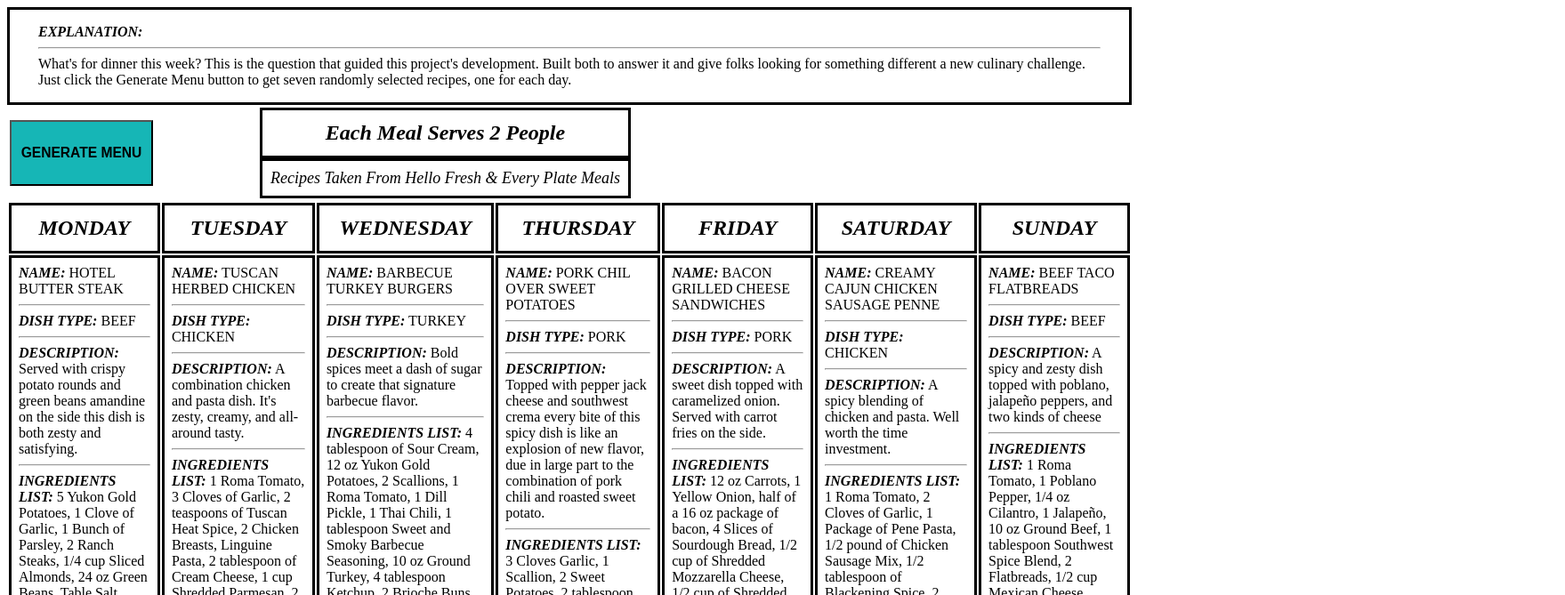
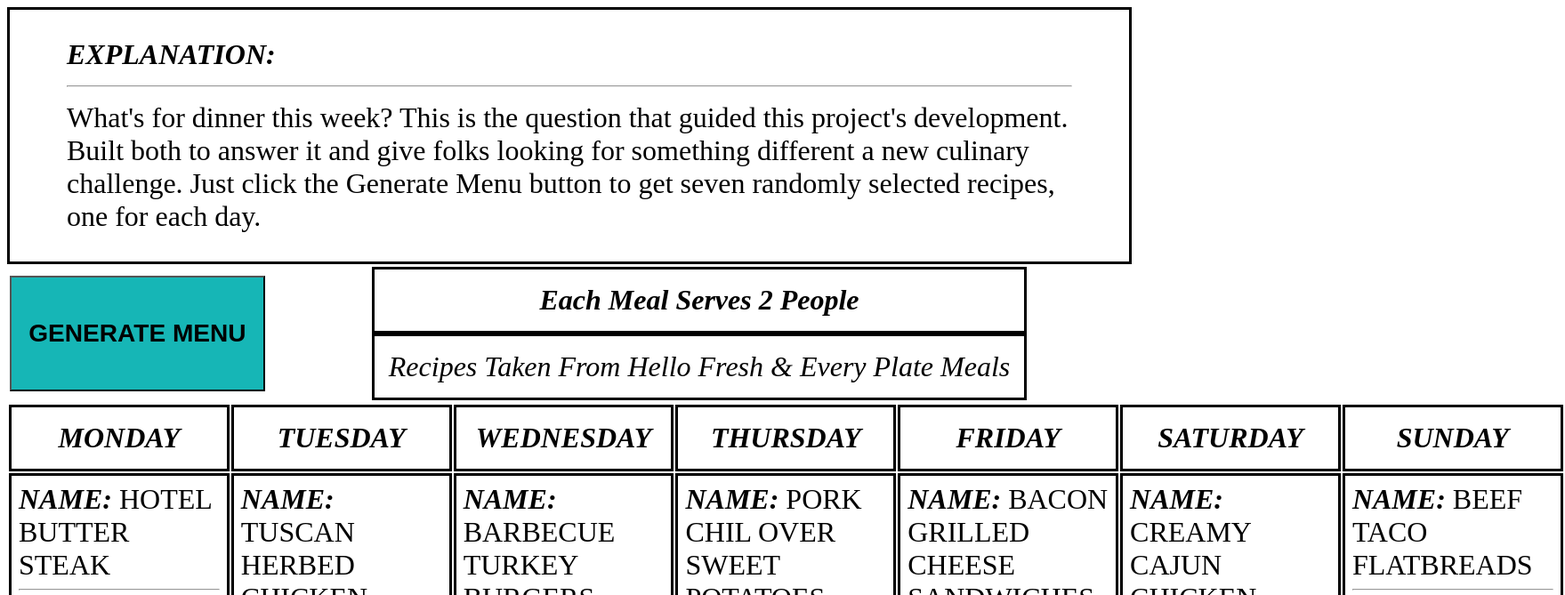
Before and after one commit to nrussell6/nrussell6.github.io, a plain HTML site: page menu_randomizer/menu_randomizer.html in a window 1280 px wide. Both pictures are taken after a click on the button "GENERATE MENU". Shown: the top 669 px of the page at 89% size, 1759 px wide, since content can reach past the window. Drawn offline with Linux system fonts and the light colour scheme.

Commit message:
Add files via upload

```diff
--- a/menu_randomizer/menu_randomizer.css
+++ b/menu_randomizer/menu_randomizer.css
@@ -1,6 +1,7 @@
 .buttonLayout{
 	padding: .8em;
 	background-color: #16B6B6;
+	font-size: x-large;
 }
 .space{
 	width: 7em;
@@ -9,12 +10,12 @@
 	padding: .5em;
 	border: solid black;
 	vertical-align: text-top;
-	width: 14em;
+	width: 25em;
 }
 .dayLayout{
 	text-align: center;
 	border: solid black;
-	font-size: x-large;
+	font-size: xx-large;
 	padding: .5em;
 	font-style: italic;
 	font-weight: bold;
@@ -22,7 +23,7 @@
 .references{
 	text-align: center;
 	border: solid black;
-	font-size: large;
+	font-size: xx-large;
 	padding: .5em;
 	font-style: italic;
 }
@@ -39,3 +40,6 @@ label{
     font-weight: bolder;
     font-style: italic;
 }
+html{
+    font-size: xx-large;
+}
--- a/menu_randomizer/menu_randomizer.js
+++ b/menu_randomizer/menu_randomizer.js
@@ -96,12 +96,12 @@ function cardGenerator(nameOfDish, dishType, dishDescription, ingredientList,
     toolList, cookingDirections){
     //Generate an HTML card with its details.
     var text =
-        "<div><label>NAME:</label> " + nameOfDish + "</div><hr />" +
-        "<div><label>DISH TYPE:</label> " + dishType + "</div><hr />" +
-        "<div><label>DESCRIPTION:</label> " + dishDescription + "</div><hr />" +
-        "<div><label>INGREDIENTS LIST:</label> " + ingredientList + "</div><hr />" +
-        "<div><label>TOOLS LIST:</label> " + toolList + "</div><hr />" +
-        "<div><strong>COOKING DIRECTIONS:</strong><hr /><br />";
+        "<div style=\"font-size:xx-large;\"><label>NAME:</label> " + nameOfDish + "</div><hr />" +
+        "<div style=\"font-size:xx-large;\"><label>DISH TYPE:</label> " + dishType + "</div><hr />" +
+        "<div style=\"font-size:xx-large;\"><label>DESCRIPTION:</label> " + dishDescription + "</div><hr />" +
+        "<div style=\"font-size:xx-large;\"><label>INGREDIENTS LIST:</label> " + ingredientList + "</div><hr />" +
+        "<div style=\"font-size:xx-large;\"><label>TOOLS LIST:</label> " + toolList + "</div><hr />" +
+        "<div style=\"font-size:xx-large;\"><strong>COOKING DIRECTIONS:</strong><hr /><br />";
     //Evaluates each element of the cookingDirections array and adds those details to HTML card.
     for(var x = 0; x < cookingDirections.length; x++){
         if(cookingDirections[x] === null){
```
